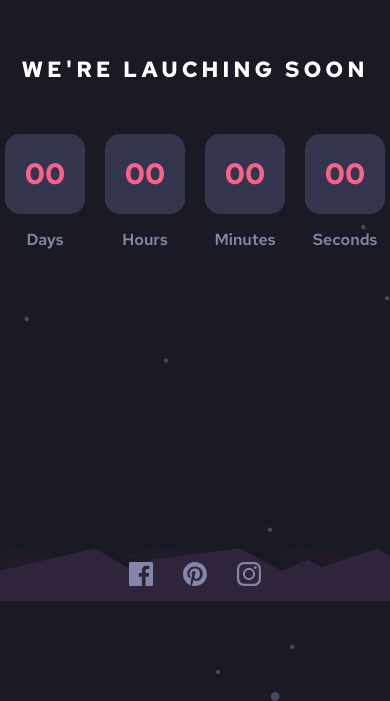
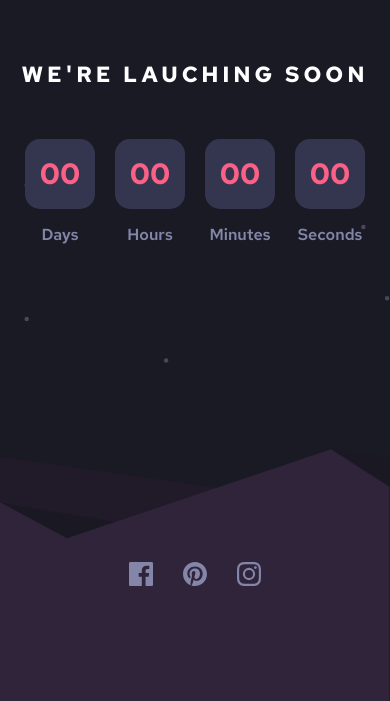
Before and after one commit to FelipePinha/Launch-Timer-Countdown, a plain HTML site: page index.html in a window 390 px wide. Shown: the part 143-844 px from the top of the page. Drawn offline with Linux system fonts and the light colour scheme.

Commit message:
create basic mobile css

```diff
--- /dev/null
+++ b/css/mobile.css
@@ -0,0 +1,14 @@
+@media (max-width: 768px) {
+    body {
+        overflow: hidden;
+    }
+
+    .timer .count-container .count{
+        width: 70px;
+        height: 70px;
+    }
+
+    footer {
+        background-position: right;
+    }
+}
--- a/css/styles.css
+++ b/css/styles.css
@@ -71,7 +71,7 @@ footer {
     background: url('../assets/pattern-hills.svg');
     background-position: center;
     background-repeat: no-repeat;
-    background-size: contain;
+    background-size: cover;
 }
 
 footer .icons {
--- a/index.html
+++ b/index.html
@@ -12,6 +12,7 @@
 
     <link rel="stylesheet" href="./css/reset.css">
     <link rel="stylesheet" href="./css/styles.css">
+    <link rel="stylesheet" href="./css/mobile.css">
 </head>
 <body>
 
```
